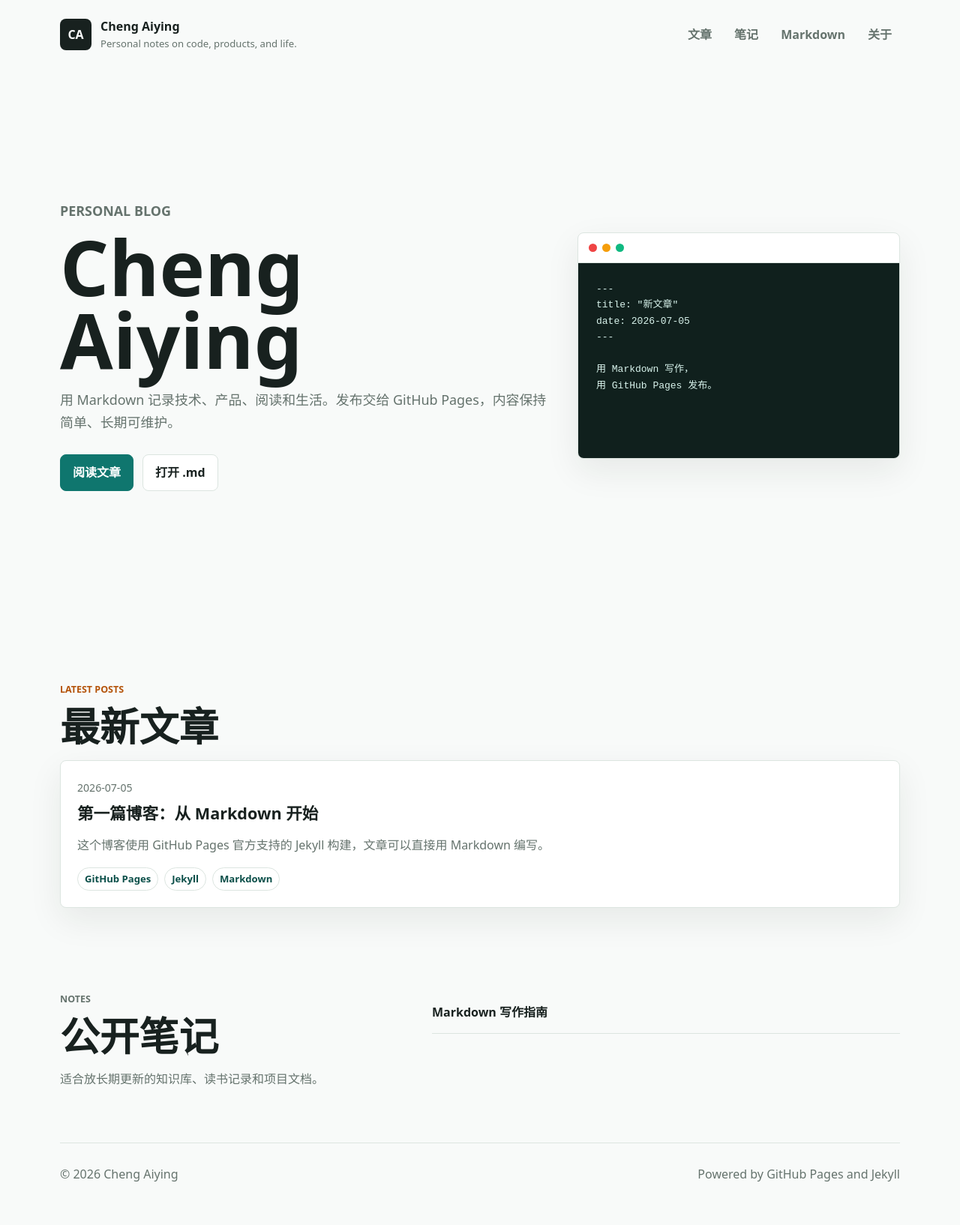
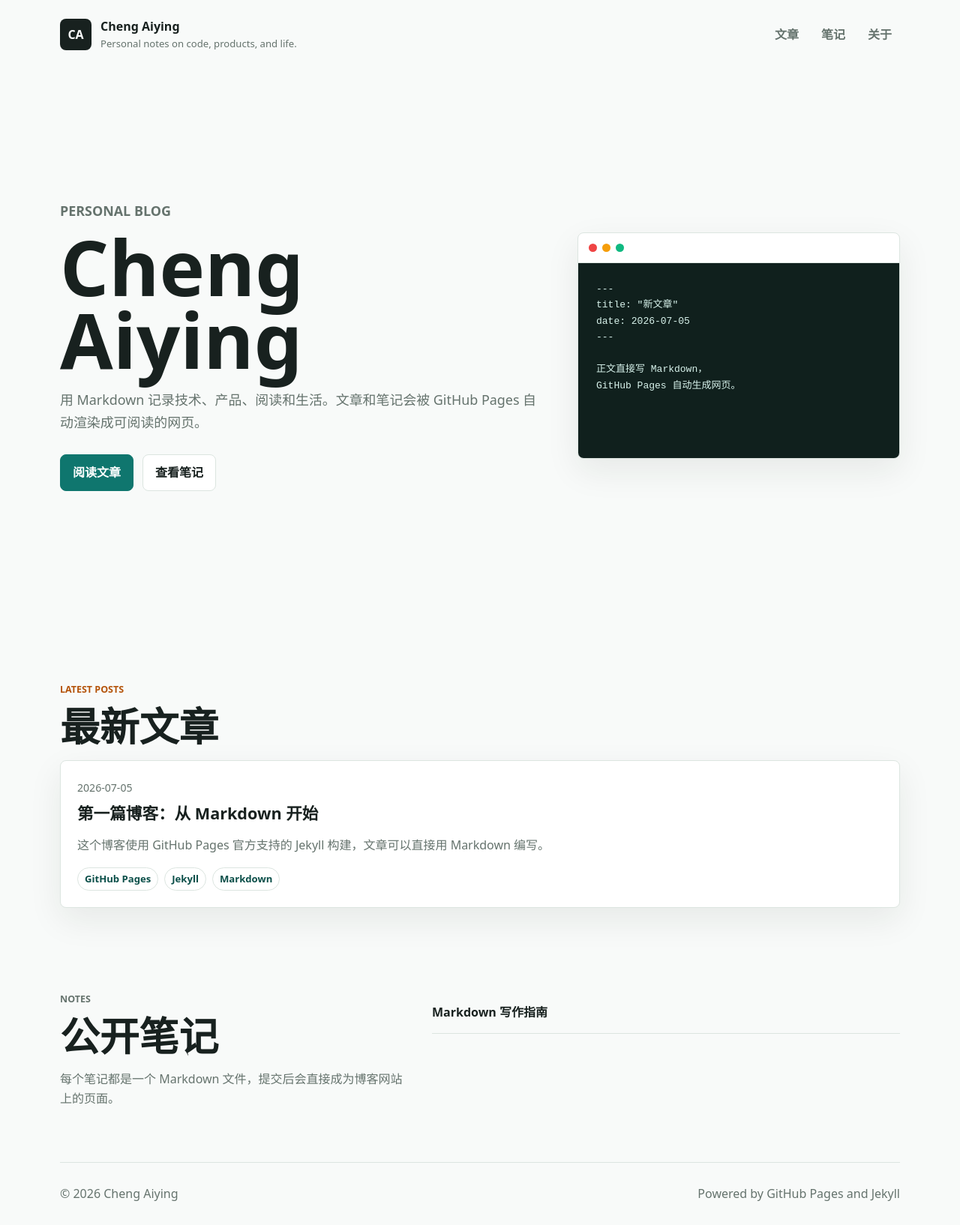
Before and after one commit to chengaiying0920/chengaiying0920.github.io, a Jekyll site: the page built from index.md, in a window 1280 px wide. Shown: the whole page at 75% size. Built offline with Jekyll 4.4.1, drawn with Linux system fonts in a browser that asks for light colours; before the commit the page ends 1607 px from its top, so only the background shows below that.

Commit message:
Use native Markdown pages

```diff
--- a/_config.yml
+++ b/_config.yml
@@ -23,6 +23,11 @@ defaults:
       author: Cheng Aiying
   - scope:
       path: ""
+      type: "notes"
+    values:
+      layout: page
+  - scope:
+      path: ""
     values:
       layout: page
 
--- a/_layouts/default.html
+++ b/_layouts/default.html
@@ -20,8 +20,7 @@
       </a>
       <nav class="site-nav" aria-label="主导航">
         <a href="{{ '/' | relative_url }}">文章</a>
-        <a href="{{ '/notes/markdown-guide/' | relative_url }}">笔记</a>
-        <a href="{{ '/reader/?file=docs/sample.md' | relative_url }}">Markdown</a>
+        <a href="{{ '/notes/' | relative_url }}">笔记</a>
         <a href="{{ '/about/' | relative_url }}">关于</a>
       </nav>
     </header>
--- a/_layouts/home.html
+++ b/_layouts/home.html
@@ -6,10 +6,10 @@ layout: default
   <div class="hero-copy">
     <p class="eyebrow">Personal Blog</p>
     <h1>Cheng Aiying</h1>
-    <p>用 Markdown 记录技术、产品、阅读和生活。发布交给 GitHub Pages，内容保持简单、长期可维护。</p>
+    <p>用 Markdown 记录技术、产品、阅读和生活。文章和笔记会被 GitHub Pages 自动渲染成可阅读的网页。</p>
     <div class="hero-actions">
       <a class="button primary" href="#posts">阅读文章</a>
-      <a class="button" href="{{ '/reader/?file=docs/sample.md' | relative_url }}">打开 .md</a>
+      <a class="button" href="{{ '/notes/' | relative_url }}">查看笔记</a>
     </div>
   </div>
   <div class="hero-panel" aria-label="Markdown preview">
@@ -21,8 +21,8 @@ title: "新文章"
 date: 2026-07-05
 ---
 
-用 Markdown 写作，
-用 GitHub Pages 发布。</code></pre>
+正文直接写 Markdown，
+GitHub Pages 自动生成网页。</code></pre>
   </div>
 </section>
 
@@ -55,7 +55,7 @@ date: 2026-07-05
   <div>
     <p class="eyebrow">Notes</p>
     <h2>公开笔记</h2>
-    <p>适合放长期更新的知识库、读书记录和项目文档。</p>
+    <p>每个笔记都是一个 Markdown 文件，提交后会直接成为博客网站上的页面。</p>
   </div>
   <div class="link-list">
     {% for note in site.notes %}
--- a/assets/css/main.css
+++ b/assets/css/main.css
@@ -140,8 +140,7 @@ a {
   margin-top: 28px;
 }
 
-.button,
-.reader-toolbar button {
+.button {
   border: 1px solid var(--line);
   border-radius: 8px;
   background: var(--surface);
@@ -155,8 +154,7 @@ a {
   padding: 10px 16px;
 }
 
-.button.primary,
-.reader-toolbar button {
+.button.primary {
   border-color: var(--accent);
   background: var(--accent);
   color: #fff;
@@ -359,22 +357,6 @@ pre {
   padding: 0;
 }
 
-.reader-toolbar {
-  display: grid;
-  grid-template-columns: minmax(0, 1fr) auto;
-  gap: 10px;
-  margin-bottom: 28px;
-}
-
-.reader-toolbar input {
-  border: 1px solid var(--line);
-  border-radius: 8px;
-  font: inherit;
-  min-height: 44px;
-  padding: 10px 12px;
-  width: 100%;
-}
-
 .site-footer {
   border-top: 1px solid var(--line);
   color: var(--muted);
@@ -406,7 +388,4 @@ pre {
     margin-top: 28px;
   }
 
-  .reader-toolbar {
-    grid-template-columns: 1fr;
-  }
 }
```
Also changed, not shown: _layouts/reader.html (deleted, +0 -18 lines), about.md (+1 -1 lines), assets/js/reader.js (deleted, +0 -56 lines), docs/sample.md (deleted, +0 -17 lines), notes.md (added, +13 -0 lines), reader.md (deleted, +0 -5 lines), README.md.
